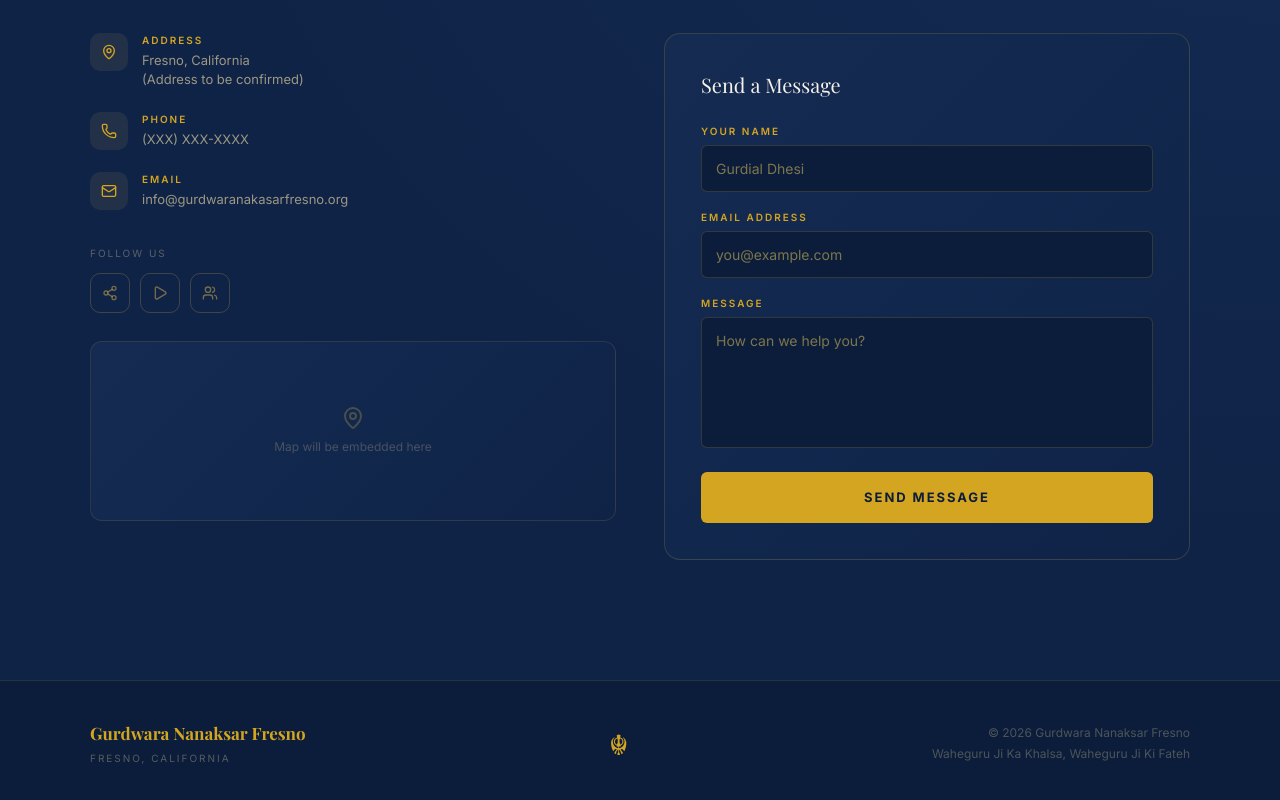
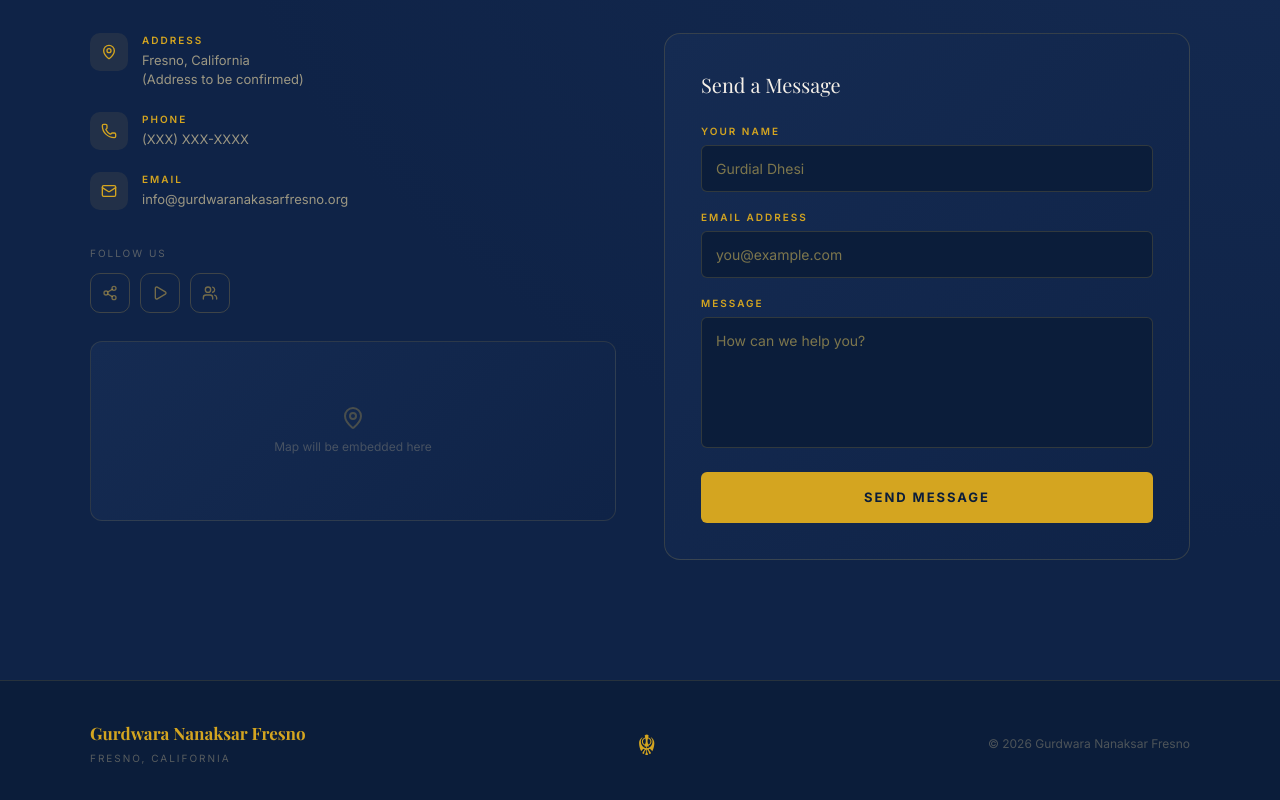
Before and after one commit to aaronbenjamin1/gurdwara2, a Next.js app: page / in a window 1280 px wide. Shown: the part 6165-6965 px from the top of the page. Built offline with nearby package versions, Linux system fonts and the light colour scheme; a web font is replaced by a local one.

Commit message:
Remove Punjabi tagline from footer copyright

```diff
--- a/components/Footer.tsx
+++ b/components/Footer.tsx
@@ -17,7 +17,6 @@
 
         <div style={{ color: "rgba(232,213,163,0.3)", fontSize: 12, fontFamily: "var(--font-inter), sans-serif", textAlign: "right" }}>
           <div>© {year} Gurdwara Nanaksar Fresno</div>
-          <div style={{ marginTop: 3 }}>Waheguru Ji Ka Khalsa, Waheguru Ji Ki Fateh</div>
         </div>
       </div>
     </footer>
```
